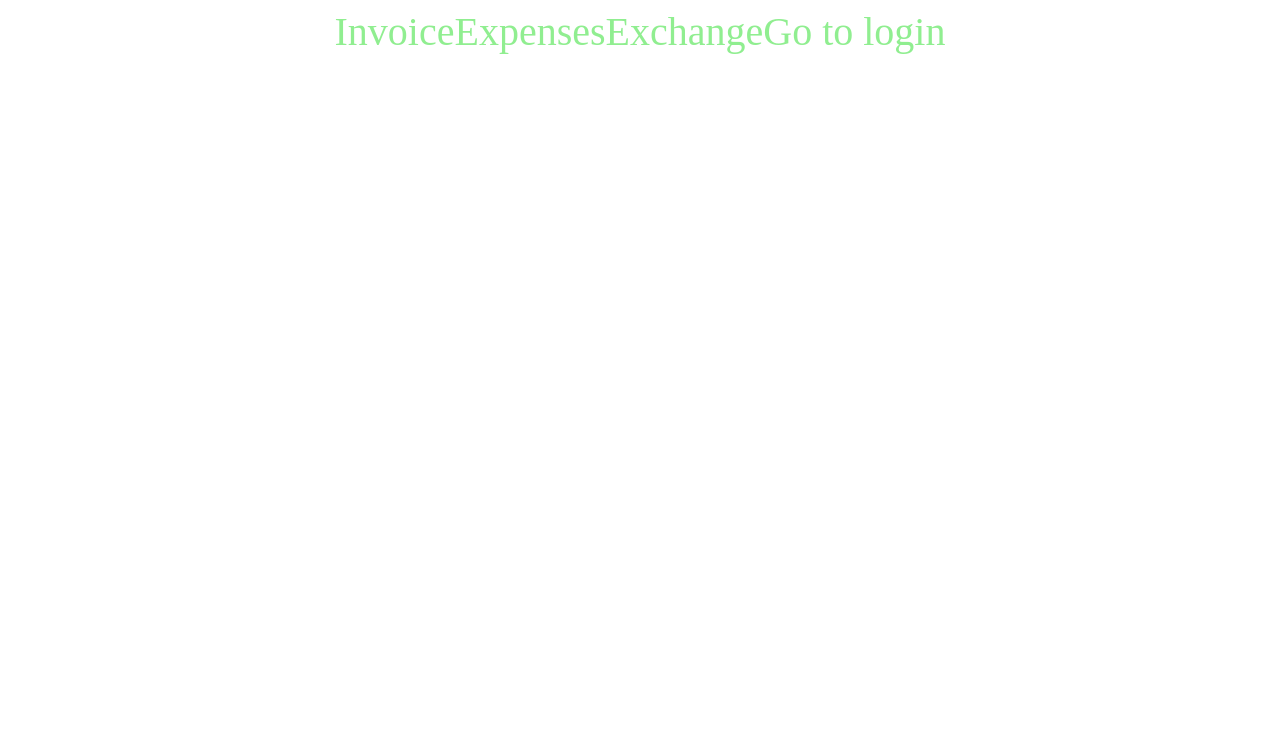
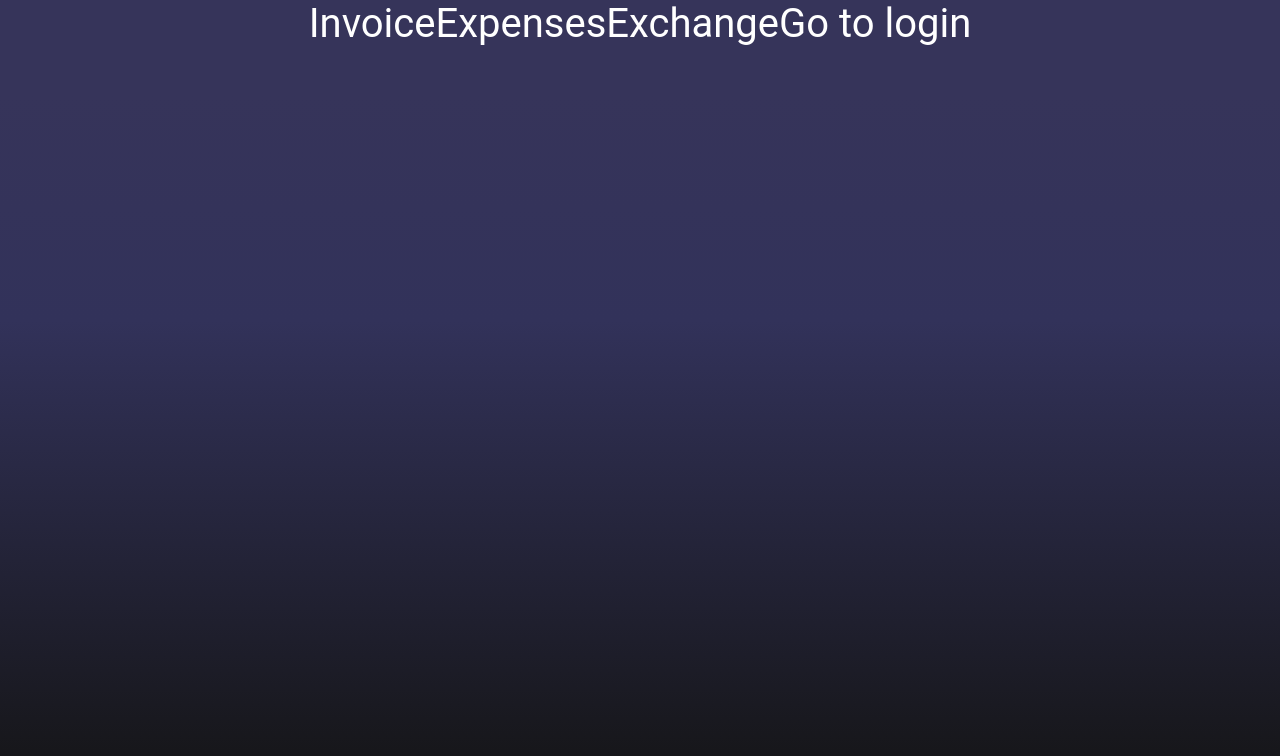
Before and after one commit to George70-svg/Wallet, a React (Create React App) app: page /wallet in a window 1280 px wide. Shown: the top 756 px of the page. Built offline with nearby package versions, Linux system fonts and the light colour scheme.

Commit message:
Added styled component. Changed routers. Added common styles.
CORSAR-3

```diff
--- a/src/App.tsx
+++ b/src/App.tsx
@@ -1,14 +1,26 @@
 import React from 'react'
-import { BrowserRouter, Route, Routes } from 'react-router-dom'
+import { Route, Routes } from 'react-router-dom'
 import { LoginPage } from '@components/loginPage/loginPage'
+import { WalletPage } from '@components/walletPage/walletPage'
+import { ExpensesPage } from '@components/walletPage/expensesPage/expensesPage'
+import { ExchangePage } from '@components/walletPage/exchangePage/exchangePage'
+import { InvoicePage } from '@components/walletPage/invoicePage/invoicePage'
+
+import { GlobalStyles } from './styles/globalStyles'
 
 function App() {
   return (
-    <BrowserRouter>
+    <>
+      <GlobalStyles />
       <Routes>
-        <Route path='/' element={<LoginPage />}></Route>
+        <Route path='/' element={<LoginPage />} />
+        <Route path='wallet' element={<WalletPage />}>
+          <Route path='invoice' element={<InvoicePage />} />
+          <Route path='expenses' element={<ExpensesPage />} />
+          <Route path='exchange' element={<ExchangePage />} />
+        </Route>
       </Routes>
-    </BrowserRouter>
+    </>
   )
 }
 
--- a/src/components/walletPage/components/Navigation.tsx
+++ b/src/components/walletPage/components/Navigation.tsx
@@ -5,10 +5,18 @@ import { StyledNavigation } from '@components/walletPage/components/styles/Navig
 export function Navigation() {
   return (
     <StyledNavigation>
-      <Link className="link" to={'invoice'}>Invoice</Link>
-      <Link className="link" to={'expenses'}>Expenses</Link>
-      <Link className="link" to={'exchange'}>Exchange</Link>
-      <Link className="link" to={'/'}>Go to login</Link>
+      <Link className='link' to='invoice'>
+        Invoice
+      </Link>
+      <Link className='link' to='expenses'>
+        Expenses
+      </Link>
+      <Link className='link' to='exchange'>
+        Exchange
+      </Link>
+      <Link className='link' to={'/'}>
+        Go to login
+      </Link>
     </StyledNavigation>
   )
 }
--- a/src/components/walletPage/components/styles/Navigation.styled.ts
+++ b/src/components/walletPage/components/styles/Navigation.styled.ts
@@ -3,9 +3,4 @@ import styled from 'styled-components'
 export const StyledNavigation = styled.header`
   font-size: 2.5rem;
   text-align: center;
-
-  .link {
-    color: lightgreen;
-    text-decoration: none;
-  }
 `
--- a/src/components/walletPage/walletPage.tsx
+++ b/src/components/walletPage/walletPage.tsx
@@ -1,9 +1,9 @@
 import React from 'react'
+import { Navigation } from '@components/walletPage/components/Navigation'
+import { ExpensesPage } from '@components/walletPage/expensesPage/expensesPage'
+import { ExchangePage } from '@components/walletPage/exchangePage/exchangePage'
 import { Route, Routes } from 'react-router-dom'
 import { InvoicePage } from '@components/walletPage/invoicePage/invoicePage'
-import { ExpensesPage } from '@components/walletPage/expensesPage/expensesPage'
-import { ExchangePage } from '@components/walletPage/exchangePage/exchangePage'
-import { Navigation } from '@components/walletPage/components/Navigation'
 
 export function WalletPage() {
   return (
--- a/src/index.css
+++ b/src/index.css
@@ -1,7 +1,7 @@
 body {
   margin: 0;
-  font-family: -apple-system, BlinkMacSystemFont, 'Segoe UI', 'Roboto', 'Oxygen', 'Ubuntu', 'Cantarell', 'Fira Sans',
-    'Droid Sans', 'Helvetica Neue', sans-serif;
+  font-family: -apple-system, BlinkMacSystemFont, 'Segoe UI', 'Roboto', 'Oxygen', 'Ubuntu', 'Cantarell', 'Fira Sans', 'Droid Sans', 'Helvetica Neue',
+    sans-serif;
   -webkit-font-smoothing: antialiased;
   -moz-osx-font-smoothing: grayscale;
 }
--- a/src/index.tsx
+++ b/src/index.tsx
@@ -1,15 +1,17 @@
 import React from 'react'
 import ReactDOM from 'react-dom/client'
-import { RouterProvider } from 'react-router-dom'
+import { BrowserRouter } from 'react-router-dom'
 
 import reportWebVitals from './reportWebVitals'
-import { router } from './router/router'
+import App from './App'
 
 const root = ReactDOM.createRoot(document.getElementById('root') as HTMLElement)
 
 root.render(
   <React.StrictMode>
-    <RouterProvider router={router} />
+    <BrowserRouter>
+      <App />
+    </BrowserRouter>
   </React.StrictMode>,
 )
 reportWebVitals()
--- /dev/null
+++ b/src/styles/globalStyles.ts
@@ -0,0 +1,84 @@
+import { createGlobalStyle } from 'styled-components'
+
+import { CommonStyle } from './stylesType'
+
+export const GlobalStyles = createGlobalStyle`@import url(
+  'https://fonts.googleapis.com/css2?family=Roboto:ital,wght@0,400;0,500;0,700;1,400;1,500;1,700&display=swap');
+
+  * {
+    box-sizing: border-box;
+  }
+
+  body {
+    height: 100vh;
+    overflow: hidden;
+    margin: 0;
+
+    background: ${() => commonStyle.gradients.backgroundDark};
+    color: white;
+
+    font-family: 'Roboto', sans-serif;
+    font-size: ${() => commonStyle.fonts.fs2};
+  }
+
+  a {
+    text-decoration: none;
+    color: ${() => commonStyle.colors.white};
+  }
+
+  h1 {
+    margin: 0;
+  }
+`
+
+const commonStyle: CommonStyle = {
+  colors: {
+    white: '#ffffff',
+    whiteOpacity: 'rgba(255, 255, 255, 0.3)',
+    blue: '#1890FF',
+    lightBlue: '#6fb6fa',
+    yellow: '#F8D96D',
+    darkYellow: '#efbe00',
+    red: '#ED3D3D',
+    green: '#7DD76F',
+    grey100: '#f5f5f5',
+    grey200: '#ededed',
+    grey300: '#e0e0e0',
+    grey400: '#bdbdbd',
+    grey500: '#9e9e9e',
+    grey600: '#757575',
+    grey700: '#616161',
+    grey800: '#424242',
+    grey900: '#212121',
+    black: '#000000',
+  },
+  gradients: {
+    backgroundDark: 'linear-gradient(180deg, rgba(54,52,90,1) 12%, rgba(50,50,90,1) 40%, rgba(20,20,20,1) 100%)',
+  },
+  fonts: {
+    fs1: '1rem',
+    fs2: '1.2rem',
+    fs3: '1.4rem',
+    fs4: '1.6rem',
+    fs5: '1.8rem',
+    fs6: '2rem',
+    fs7: '2.2rem',
+    fs8: '2.4rem',
+  },
+  shadows: {
+    primaryShadow: '0 4px 10px 0 rgba(0 , 0, 0, 25%)',
+    smallShadow: '0 0 4px 0 rgba(0 , 0, 0, 25%)',
+    secondaryShadow: '0 0 20px 0 rgba(0 , 0, 0, 25%)',
+    halfHorShadow: '4px 0 20px 0 rgba(0 , 0, 0, 25%)',
+  },
+  radii: {
+    radius1: '0.5rem',
+    radius2: '1rem',
+    radius3: '1.5rem',
+    radius4: '2rem',
+    radius5: '2.5rem',
+    radius6: '3rem',
+    radius7: '3.5rem',
+    radius8: '4rem',
+  }
+}
--- /dev/null
+++ b/src/styles/stylesType.ts
@@ -0,0 +1,69 @@
+type RGB = `rgb(${number}, ${number}, ${number})`
+type RGBA = `rgba(${number}, ${number}, ${number}, ${number})`
+type HEX = `#${string}`
+type HSL = `hsl(${string})`
+type HSLA = `hsla(${string})`
+
+type Color = RGB | RGBA | HEX | HSL | HSLA
+
+type Colors = {
+  white: Color
+  whiteOpacity: Color,
+  blue: Color,
+  lightBlue: Color,
+  yellow: Color,
+  darkYellow: Color,
+  red: Color,
+  green: Color,
+  grey100: Color,
+  grey200: Color,
+  grey300: Color,
+  grey400: Color,
+  grey500: Color,
+  grey600: Color,
+  grey700: Color,
+  grey800: Color,
+  grey900: Color,
+  black: Color,
+}
+
+type Gradients = {
+  backgroundDark: string
+}
+
+type Fonts = {
+  fs1: string,
+  fs2: string,
+  fs3: string,
+  fs4: string,
+  fs5: string,
+  fs6: string,
+  fs7: string,
+  fs8: string,
+}
+
+type Shadows = {
+  primaryShadow: string,
+  smallShadow: string,
+  secondaryShadow: string,
+  halfHorShadow: string,
+}
+
+type Radii = {
+  radius1: string,
+  radius2: string,
+  radius3: string,
+  radius4: string,
+  radius5: string,
+  radius6: string,
+  radius7: string,
+  radius8: string,
+}
+
+export type CommonStyle = {
+  colors: Colors
+  gradients: Gradients
+  fonts: Fonts
+  shadows: Shadows
+  radii: Radii
+}
```
Also changed, not shown: src/router/router.ts (deleted, +0 -36 lines), 2 other files (tests, documents, lock files or other folders).
